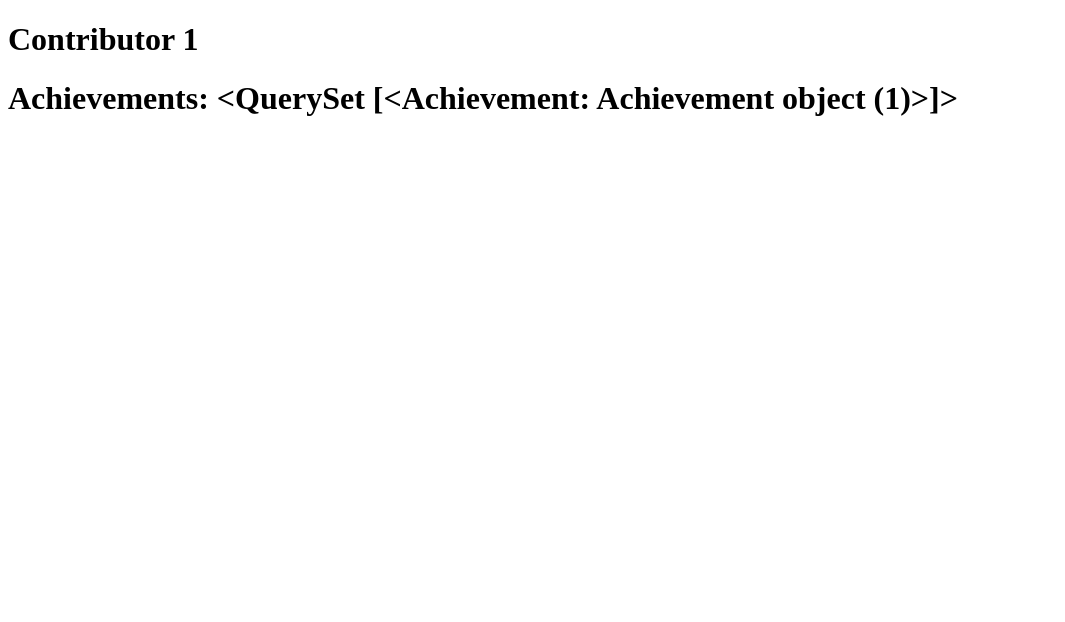
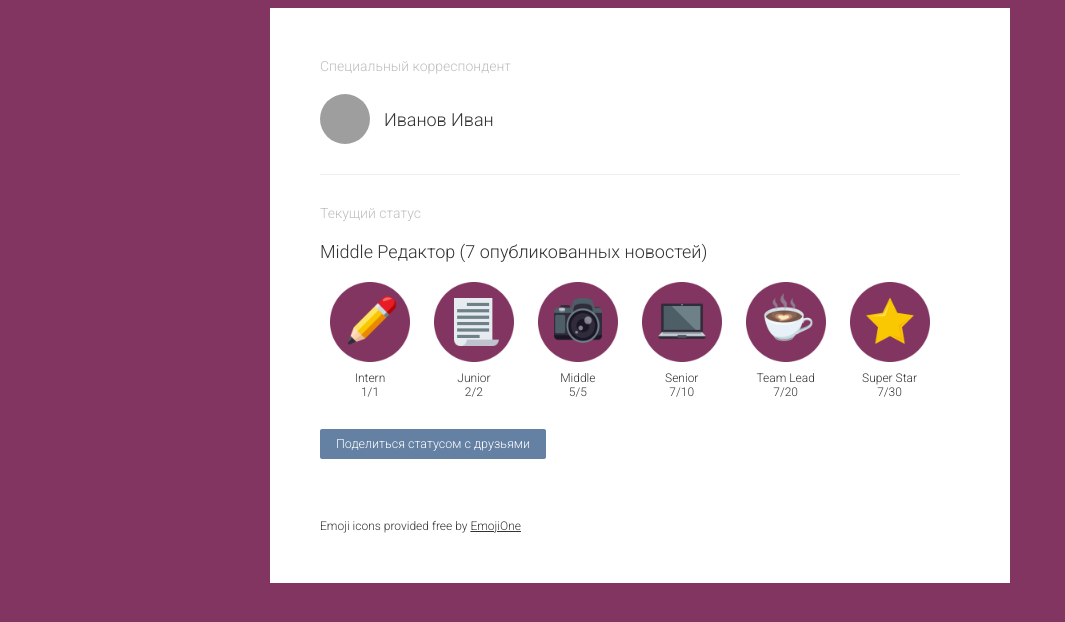
Before and after one commit to Matvey-Kuk/vk-hackathon-2017, a Django app: page /contributor/1 in a window 1280 px wide. Shown: the top 622 px of the page, without its empty margins (0-1065 px from the left). Run offline with Django 3.2, Linux system fonts and the light colour scheme; tables that the repository leaves empty hold one stand-in row (values such as "Sample post"); grey boxes are pictures that could not be loaded.

Commit message:
add static files (css,images), achievments template

```diff
--- /dev/null
+++ b/coriandrum/apps/public_rating/static/public_rating/styles.css
@@ -0,0 +1,118 @@
+* {
+  font-family: 'Roboto', sans-serif;
+  color: #333;
+  font-weight: 300;
+}
+
+body {
+  background-color: #823560;
+}
+
+.container {
+  background-color: #fff;
+  padding: 50px;
+  max-width: 640px;
+  margin: 0 auto;
+}
+
+.header {
+  margin-bottom: 30px;
+}
+
+.title {
+  font-size: 14px;
+  font-weight: 300;
+  margin-bottom: 20px;
+  color: #bebebe;
+}
+
+.divider {
+  height: 1px;
+  width: 100%;
+  background: #efefef;
+}
+
+.user {
+  margin-bottom: 30px;
+}
+
+.statusbox {
+  margin-top: 30px;
+}
+
+.avatar {
+  background-image: url("images/ivan.jpeg");
+  width: 50px;
+  height: 50px;
+  background-size: cover;
+  border-radius: 50%;
+  margin-right: 10px;
+}
+
+.name {
+  font-size: 18px;
+}
+
+.avatar, .name {
+  display: inline-block;
+  vertical-align: middle;
+}
+
+.statusbox__title {
+  padding-bottom: 5px;
+  font-size: 18px;
+  padding-bottom: 20px;
+}
+
+.badge {
+  width: 100px;
+  display: inline-block;
+  vertical-align: middle;
+  text-align: center;
+}
+
+.badge img {
+  width: 100%;
+  padding: 0px 10px;
+  box-sizing: border-box;
+  margin-bottom: 5px;
+}
+
+.badge_disabled img {
+  transform: scale(0.55);
+}
+
+.badge_disabled {
+  opacity: 0.3;
+}
+
+.badge_active:not(.badge_current) img {
+  transform: scale(0.75);
+}
+
+.badge__text, .badge__num {
+  font-size: 12px;
+}
+
+.badge_active .badge__text, .badge_active .badge__num {
+  font-weight: 500;
+}
+
+.statusbox__share-btn {
+  margin-top: 30px;
+  background: #6481A4;
+  color: #fff;
+  display: table;
+  font-size: 12.5px;
+  padding: 7px 16px 8px;
+  line-height: 15px;
+  border-radius: 2px;
+}
+
+.footer {
+  margin-top: 60px;
+}
+
+.attribution {
+  font-size: 12px;
+}
--- a/coriandrum/apps/public_rating/templates/public_rating/contributor.html
+++ b/coriandrum/apps/public_rating/templates/public_rating/contributor.html
@@ -1,11 +1,87 @@
 <!DOCTYPE html>
 <html>
-    <head>
-        <title>Contributor data</title>
-    </head>
-
-    <body>
-        <h1>Contributor {{user_id}}</h1>
-        <h1>Achievements: {{achievements}}</h1>
-    </body>
+  <head>
+    <meta charset="utf-8">
+    <title>Специальный корреспондент</title>
+    <link href="https://fonts.googleapis.com/css?family=Roboto:300,400,900" rel="stylesheet">
+    <link rel="stylesheet" href="../../static/public_rating/styles.css">
+  </head>
+  <body>
+    <div class="container">
+      <div class="user">
+        <div class="title">Специальный корреспондент</div>
+        <div class="avatar"></div>
+        <div class="name">Иванов Иван</div>
+      </div>
+      <div class="divider"></div>
+      <div class="statusbox">
+        <div class="title">Текущий статус</div>
+        <div class="statusbox__title">Middle Редактор (7 опубликованных новостей)</div>
+        <div class="badge-wrapper">
+          <div class="badge{% if level >= 1 %} badge_active{% endif %}{% if level == 1 %} badge_current{% endif %}">
+            <img src="../../static/public_rating/intern.png">
+            <div class="badge__text">
+              Intern
+            </div>
+            <div class="badge__num">
+              1/1
+            </div>
+          </div>
+          <div class="badge{% if level >= 2 %} badge_active{% endif %}{% if level == 2 %} badge_current{% endif %}">
+            <img src="../../static/public_rating/junior.png">
+            <div class="badge__text">
+              Junior
+            </div>
+            <div class="badge__text">
+              2/2
+            </div>
+          </div>
+          <div class="badge{% if level >= 3 %} badge_active{% endif %}{% if level == 3 %} badge_current{% endif %}">
+            <img src="../../static/public_rating/middle.png">
+            <div class="badge__text">
+              Middle
+            </div>
+            <div class="badge__text">
+              5/5
+            </div>
+          </div>
+          <div class="badge{% if level >= 4 %} badge_active{% endif %}{% if level == 4 %} badge_current{% endif %}">
+            <img src="../../static/public_rating/senior.png">
+            <div class="badge__text">
+              Senior
+            </div>
+            <div class="badge__text">
+              7/10
+            </div>
+          </div>
+          <div class="badge{% if level >= 5 %} badge_active{% endif %}{% if level == 5 %} badge_current{% endif %}">
+            <img src="../../static/public_rating/teamlead.png">
+            <div class="badge__text">
+              Team Lead
+            </div>
+            <div class="badge__text">
+              7/20
+            </div>
+          </div>
+          <div class="badge{% if level == 6 %} badge_active badge_current{% endif %}">
+            <img src="../../static/public_rating/superstar.png">
+            <div class="badge__text">
+              Super Star
+            </div>
+            <div class="badge__text">
+              7/30
+            </div>
+          </div>
+        </div>
+        <div class="statusbox__share-btn">
+          Поделиться статусом с друзьями
+        </div>
+      </div>
+      <div class="footer">
+        <div class="attribution">
+          Emoji icons provided free by <a href="https://www.emojione.com" target="_blank">EmojiOne</a>
+        </div>
+      </div>
+    </div>
+  </body>
 </html>
```
Also changed, not shown: coriandrum/apps/public_rating/static/public_rating/intern.png (added), coriandrum/apps/public_rating/static/public_rating/junior.png (added), coriandrum/apps/public_rating/static/public_rating/middle.png (added), coriandrum/apps/public_rating/static/public_rating/senior.png (added), coriandrum/apps/public_rating/static/public_rating/superstar.png (added), coriandrum/apps/public_rating/static/public_rating/teamlead.png (added).
